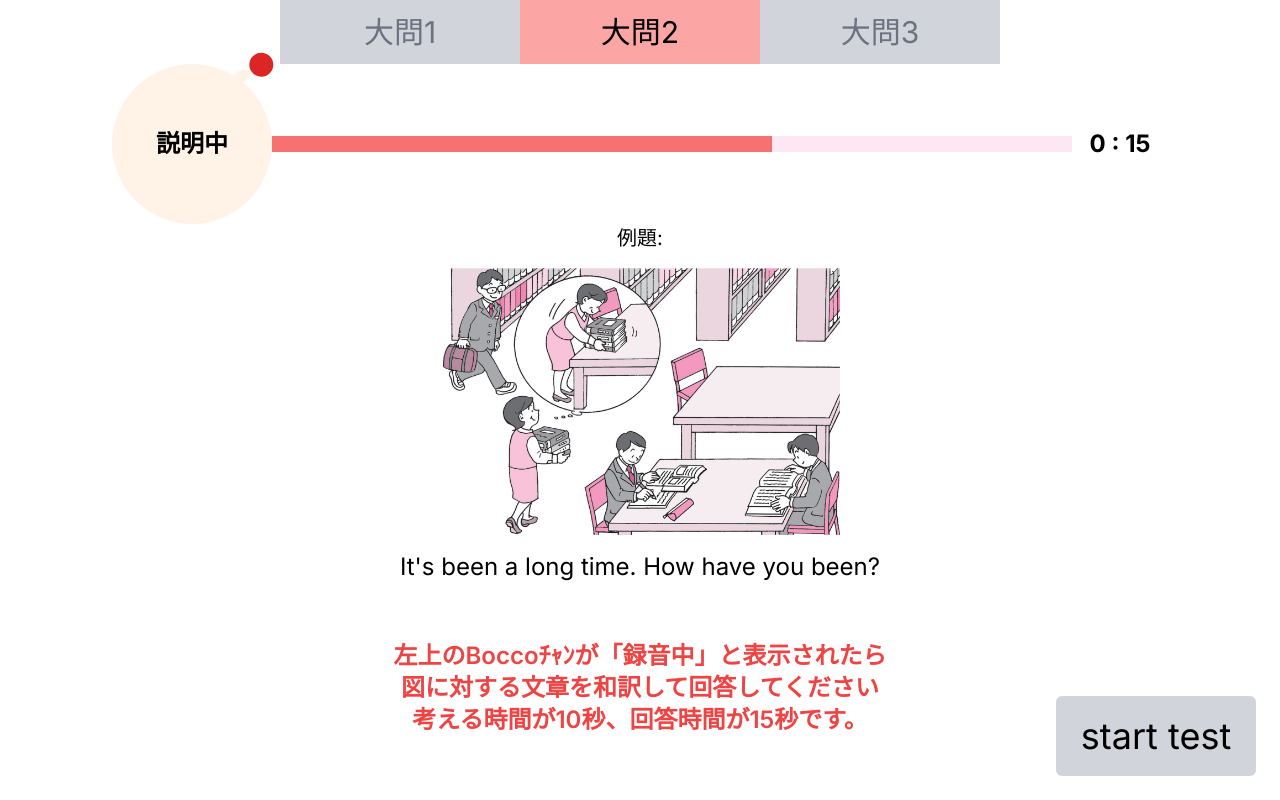
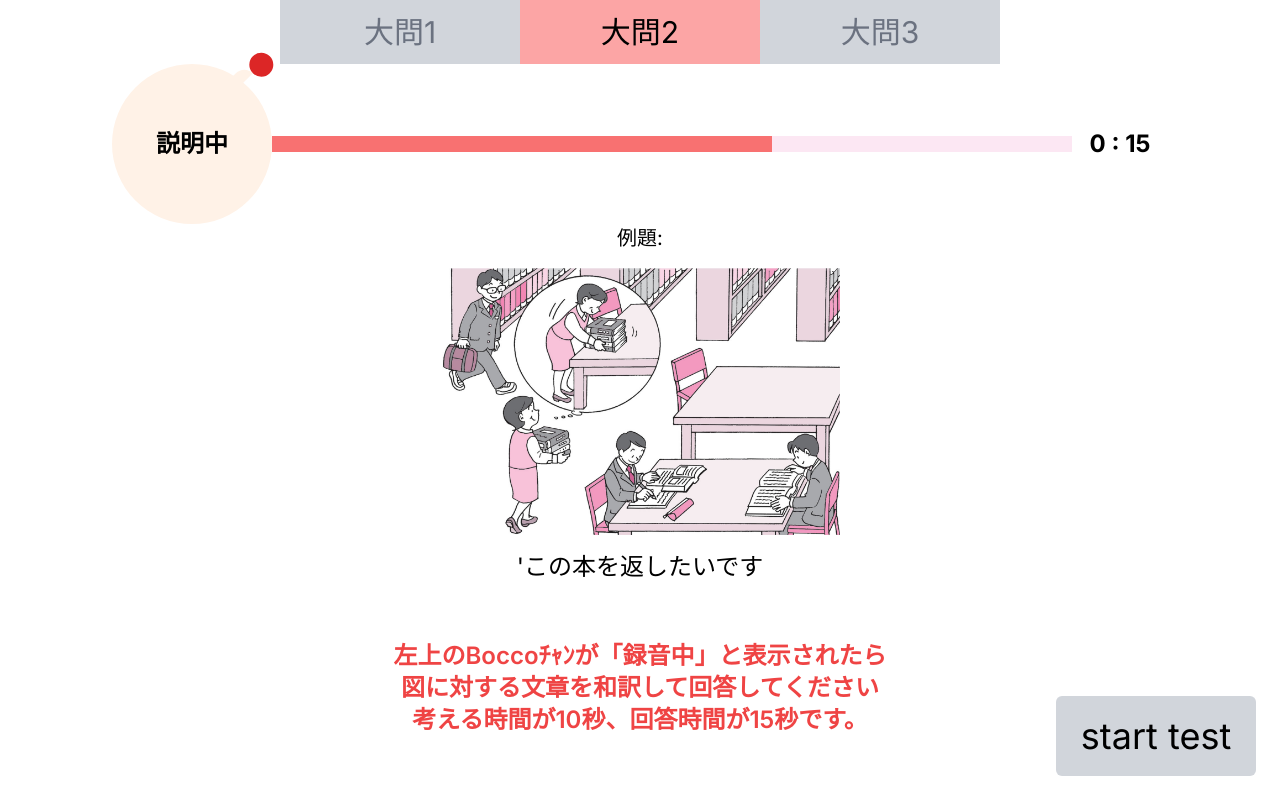
Before and after one commit to Meow520/bocco, a Next.js app in the folder speaking-test/: page /explanation/2 in a window 1280 px wide. Built offline with nearby package versions, Linux system fonts and the light colour scheme.

Commit message:
修正を追加

```diff
--- a/speaking-test/components/features/explanation/2/ExplanationMain.tsx
+++ b/speaking-test/components/features/explanation/2/ExplanationMain.tsx
@@ -13,7 +13,7 @@ export const ExplanationMain = () => {
         {/* mx-auto: marginの横方向をautoにする→Image使った時に写真が中央に行くよ */}
         {/* py-4:paddingを縦方向に4（16px）入れる */}
         <Image src={"/images/2.png"} alt="picture" width={400} height={300} priority className="mx-auto py-4"/>
-        <p className="text-2xl text-center">It&apos;s been a long time. How have you been?</p>
+        <p className="text-2xl text-center">&apos;この本を返したいです</p>
       </div>
 
         <div className="absolute top-1/2 left-1/2 -translate-x-1/2 translate-y-60">
```
